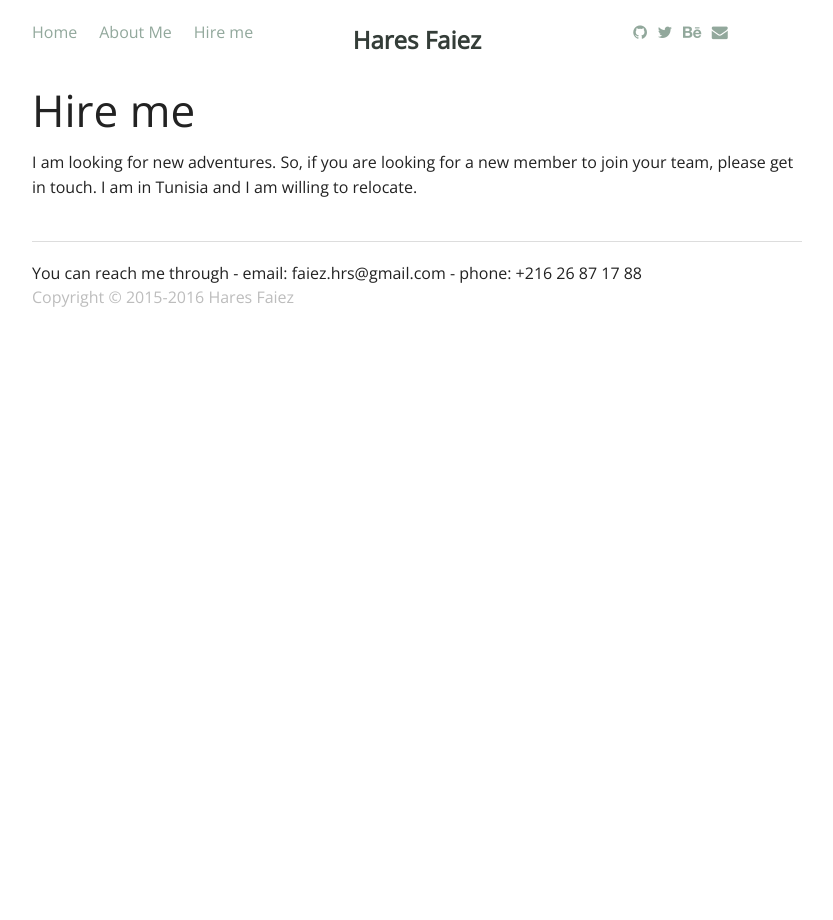
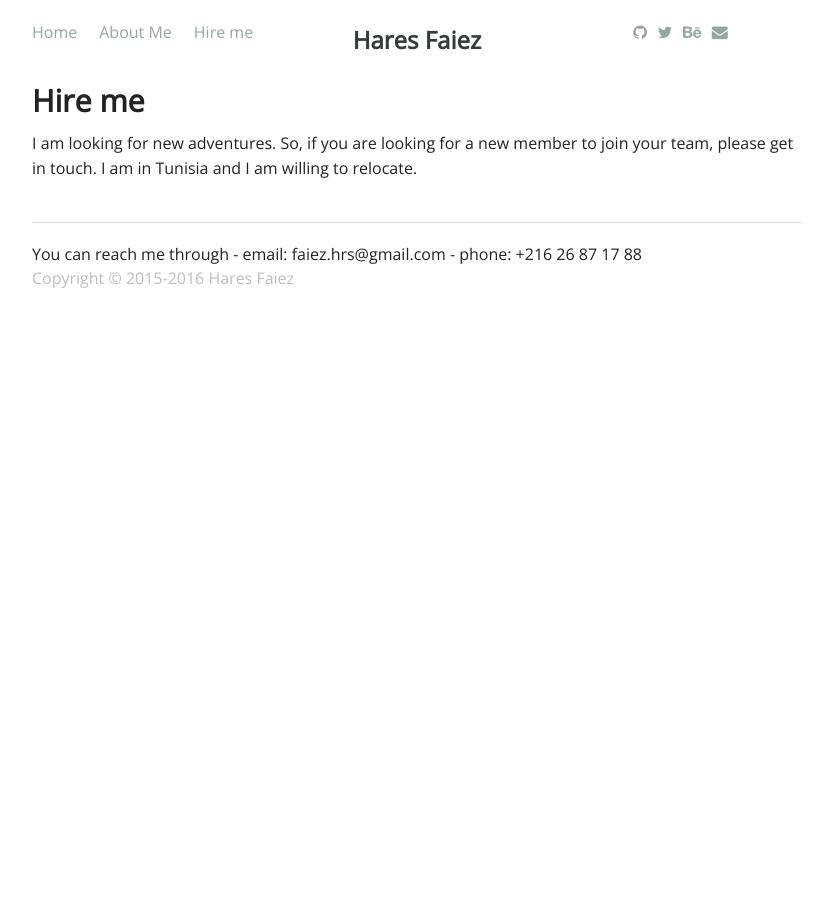
Before and after one commit to haresfaiez/haresfaiez.github.io, a Jekyll site: the page built from hireme.md, in a window 1280 px wide. Shown: the whole page, without its empty margins (223-1056 px from the left). Built offline with Jekyll 4.4.1, drawn with Linux system fonts in a browser that asks for light colours; some web fonts are replaced.

Commit message:
Use the same style for a post title and a page title

```diff
--- a/_layouts/page.html
+++ b/_layouts/page.html
@@ -2,12 +2,12 @@
 layout: default
 ---
 <div class="small-12 large-12 columns">
-    <section>
+    <article>
         <header>
-            <h1>{{ page.title }}</h1>
+            <h2 class="headline">{{ page.title }}</h2>
         </header>
         <div>
             {{ content }}
         </div>
-    </section>
+    </article>
 </div>
```
